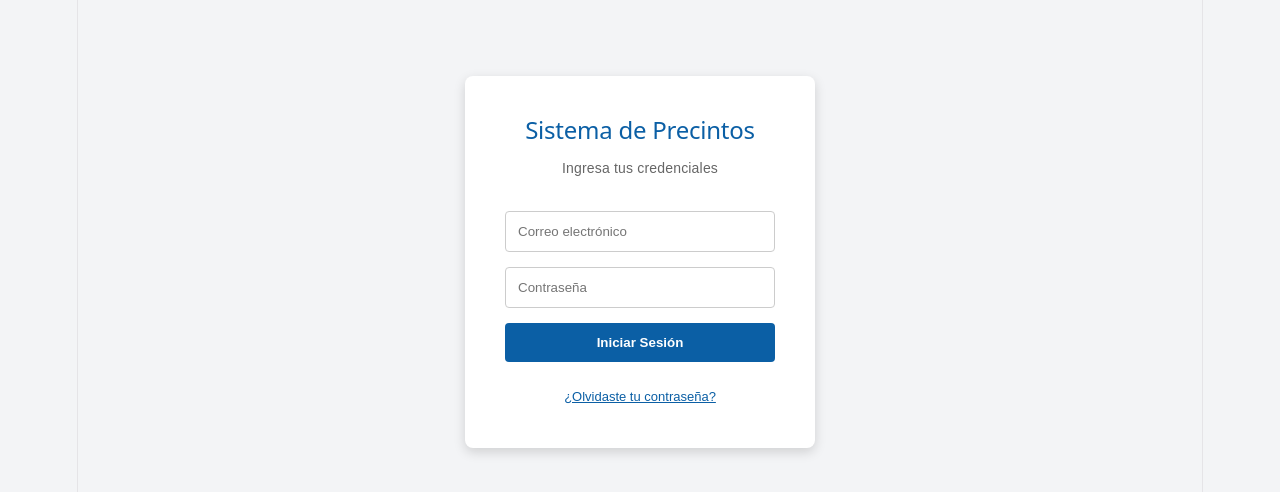
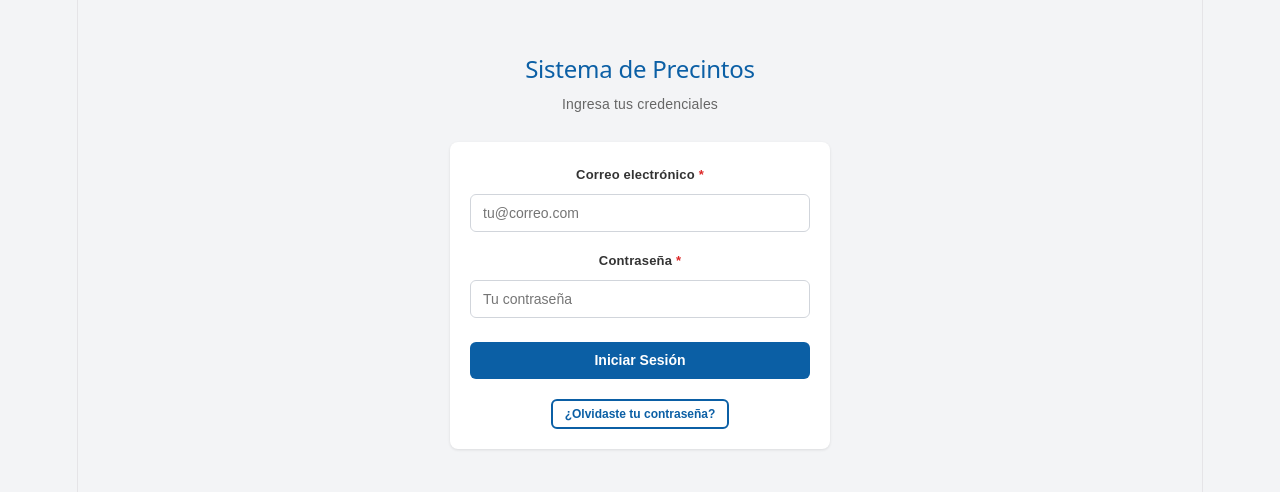
Before and after one commit to efchvhidrocarburos2024-del/sistema-precintos, a React (Vite) app: page / in a window 1280 px wide. Shown: the part 138-630 px from the top of the page. Built offline with nearby package versions, Linux system fonts and the light colour scheme.

Commit message:
refactor(login): migrar a componentes ui reutilizables

```diff
--- a/src/components/Login.jsx
+++ b/src/components/Login.jsx
@@ -1,5 +1,6 @@
 import { useState } from 'react'
 import { supabase } from '../supabase'
+import { Card, Input, Boton } from './ui'
 
 export default function Login({ setPantalla }) {
   const [email, setEmail] = useState('')
@@ -18,54 +19,77 @@ export default function Login({ setPantalla }) {
     })
 
     if (error) {
-      // AHORA MOSTRAMOS EL ERROR REAL DE SUPABASE
       setError('❌ ' + error.message)
     }
     setCargando(false)
   }
 
   return (
-    <div style={{ display: 'flex', justifyContent: 'center', alignItems: 'center', height: '100vh', backgroundColor: '#f3f4f6', fontFamily: 'Arial' }}>
-      <div style={{ width: '350px', padding: '40px', backgroundColor: 'white', borderRadius: '8px', boxShadow: '0 4px 12px rgba(0,0,0,0.15)' }}>
-        <h2 style={{ textAlign: 'center', color: '#0B5FA5', marginBottom: '10px' }}>Sistema de Precintos</h2>
-        <p style={{ textAlign: 'center', color: '#666', fontSize: '14px', marginBottom: '30px' }}>Ingresa tus credenciales</p>
+    <div className="auth-wrapper">
+      <div style={{ width: '100%', maxWidth: '380px' }}>
+        <h2 style={{
+          textAlign: 'center',
+          color: 'var(--primary-blue)',
+          marginBottom: '8px',
+          fontSize: '24px'
+        }}>
+          Sistema de Precintos
+        </h2>
+        <p style={{
+          textAlign: 'center',
+          color: 'var(--text-light)',
+          fontSize: '14px',
+          marginBottom: '25px'
+        }}>
+          Ingresa tus credenciales
+        </p>
 
-        <form onSubmit={iniciarSesion} style={{ display: 'flex', flexDirection: 'column', gap: '15px' }}>
-          <input
+        <Card>
+          <form onSubmit={iniciarSesion}>
+            <Input
+              label="Correo electrónico"
               type="email"
-            placeholder="Correo electrónico"
               value={email}
               onChange={(e) => setEmail(e.target.value)}
+              placeholder="tu@correo.com"
               required
-            style={{ padding: '12px', borderRadius: '4px', border: '1px solid #ccc' }}
             />
-          <input
+
+            <Input
+              label="Contraseña"
               type="password"
-            placeholder="Contraseña"
               value={password}
               onChange={(e) => setPassword(e.target.value)}
+              placeholder="Tu contraseña"
               required
-            style={{ padding: '12px', borderRadius: '4px', border: '1px solid #ccc' }}
             />
-          <button
-            type="submit"
+
+            <Boton
+              tipo="submit"
+              variante="primary"
               disabled={cargando}
-            style={{ padding: '12px', background: '#0B5FA5', color: 'white', border: 'none', borderRadius: '4px', cursor: 'pointer', fontWeight: 'bold' }}>
+              style={{ width: '100%', marginTop: '8px' }}
+            >
               {cargando ? 'Ingresando...' : 'Iniciar Sesión'}
-          </button>
+            </Boton>
           </form>
 
-        {error && <p style={{ color: 'red', textAlign: 'center', marginTop: '15px', fontSize: '13px' }}>{error}</p>}
+          {error && (
+            <div className="alert alert-error" style={{ marginTop: '15px', marginBottom: 0 }}>
+              {error}
+            </div>
+          )}
 
           <div style={{ textAlign: 'center', marginTop: '20px' }}>
-          <button
-            type="button"
+            <Boton
+              variante="outline"
+              tamano="sm"
               onClick={() => setPantalla('forgot')}
-            style={{ background: 'none', border: 'none', color: '#0B5FA5', cursor: 'pointer', fontSize: '13px', textDecoration: 'underline' }}
             >
               ¿Olvidaste tu contraseña?
-          </button>
+            </Boton>
           </div>
+        </Card>
       </div>
     </div>
   )
```
Lines whose indentation alone changed are shown as unchanged.
